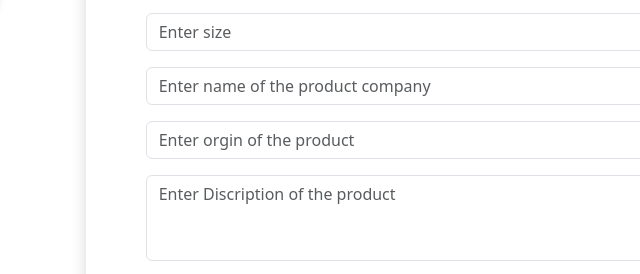
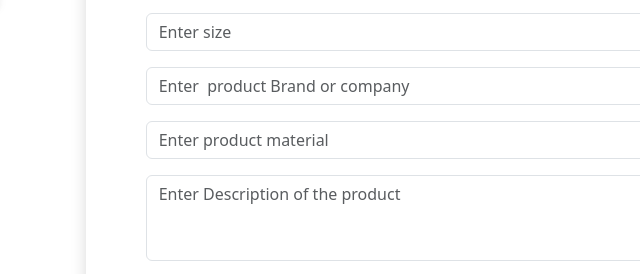
Before and after one commit to AzathAnver/WearwowAdmin, a plain HTML site: page add.html in a window 1280 px wide. Shown: the part 447-721 px from the top of the page, 241-881 px from the left. Drawn offline with nearby package versions, Linux system fonts and the light colour scheme.

Commit message:
Add files via upload

```diff
--- a/add.html
+++ b/add.html
@@ -111,15 +111,15 @@
                     <input type="text" id="name" placeholder="Enter size" class="form-control">
                 </div>
                   <div class="mb-3 form-group ">
-                      <input type="text" id="mkt" placeholder="Enter name of the product company"
+                      <input type="text" id="mkt" placeholder="Enter  product Brand or company"
                           class="form-control">
                   </div>
                   <div class="mb-3 form-group ">
-                      <input type="text" id="orgin" placeholder="Enter orgin of the product" class="form-control">
+                      <input type="text" id="orgin" placeholder="Enter product material" class="form-control">
                   </div>
                   <div class="mb-3 form-group ">
-                      <textarea class="form-control" placeholder="Enter Discription of the product"
-                          id="discription" rows="3"></textarea>
+                      <textarea class="form-control" placeholder="Enter Description of the product"
+                          id="description" rows="3"></textarea>
                   </div>
 
                                  <div class="mb-3 form-group ">
```
